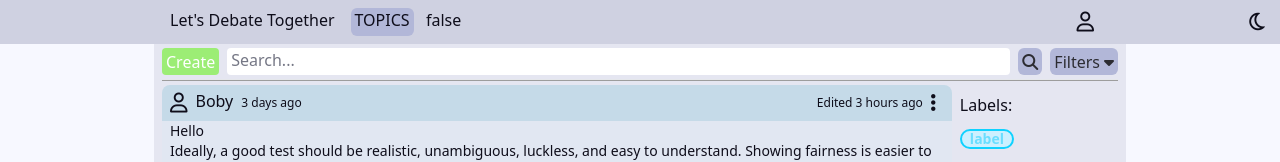
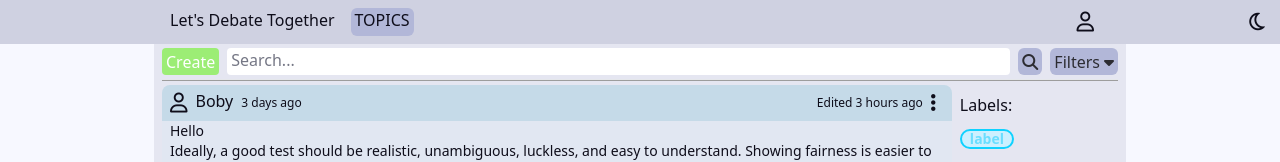
Before and after one commit to letsdebatetogether/letsdebatetogether.github.io, a Vue app: page / in a window 1280 px wide. Shown: the top 162 px of the page. Built offline with nearby package versions, Linux system fonts and the light colour scheme.

Commit message:
remove debug

```diff
--- a/src/components/HotBar.vue
+++ b/src/components/HotBar.vue
@@ -14,7 +14,7 @@ const toggleDark = useToggle(isDark)
                 <button class="flex rounded-md bg-light_blue_button dark:bg-dark_blue_button"> <p class="mx-1">TOPICS</p> </button>
             </div>
 
-            <div class="flex justify-center">{{ isDark }}</div>
+            <div class="hidden justify-center">{{ isDark }}</div>
 
             <div class="flex w-full items-center justify-end">
                 <i class="fa-regular fa-user pr-4 text-xl"></i>
```
